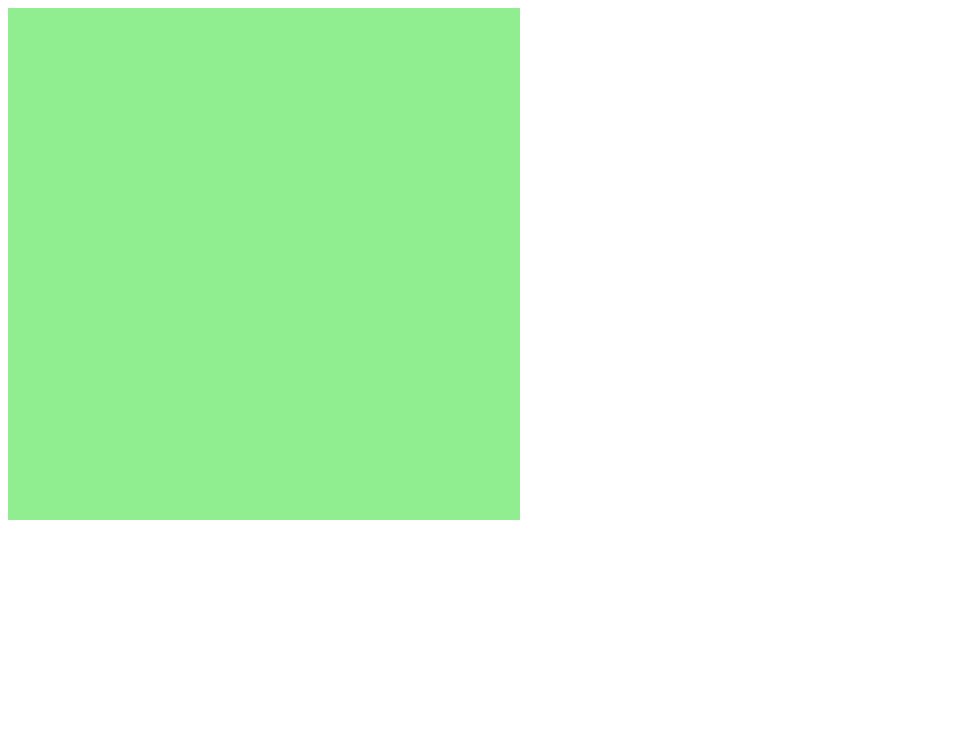
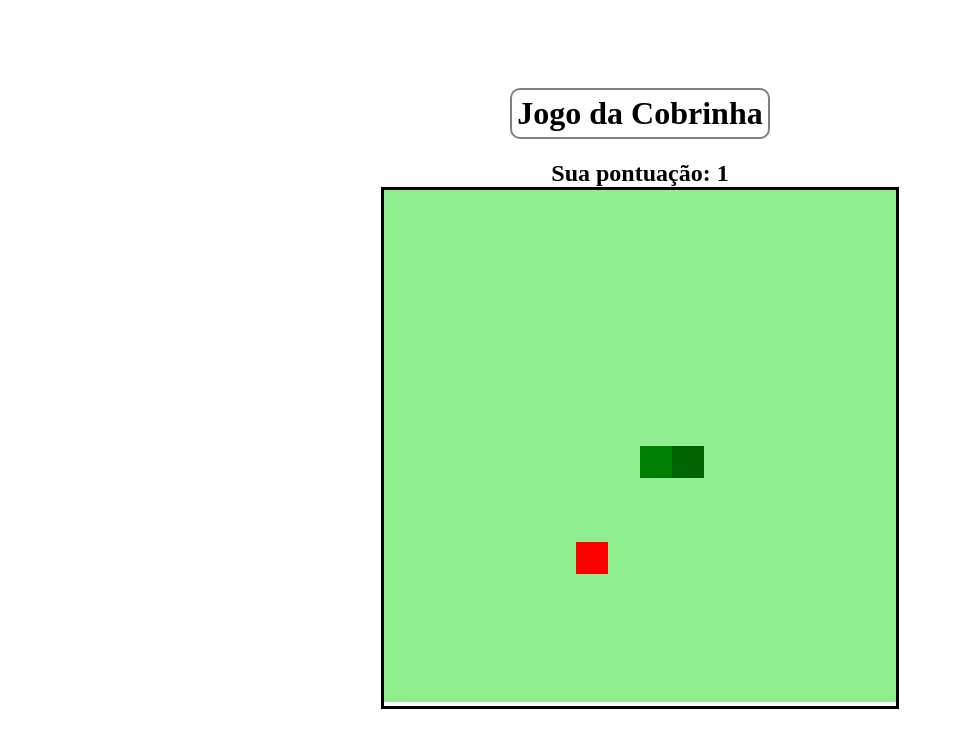
Before and after one commit to Rafaeldnobre/Cobrinha_javascrip, a plain HTML site: page index.html in a window 1280 px wide. Shown: the whole page, without its empty margins (0-954 px from the left). Drawn offline with Linux system fonts and the light colour scheme.

Commit message:
Pontuação e estilos

```diff
--- a/index.html
+++ b/index.html
@@ -9,7 +9,13 @@
     <title>Snake Game</title>
 </head>
 <body>
-    <canvas id="snake" width="512" height="512"></canvas>
+    <h1>Jogo da Cobrinha</h1>
+    <h2 id=header>Sua pontuação: </h2>
+
+    <div class="canva">
+        <canvas id="snake" width="512" height="512"></canvas>
+    </div>
+
 </body>
 
 </html>
--- a/script.js
+++ b/script.js
@@ -7,6 +7,12 @@
     y: 8*box
 };
 let direction = "right"
+let food = {
+    x: Math.floor(Math.random() * 15 + 1) * box,
+    y: Math.floor(Math.random() * 15 + 1) * box
+}
+let pontuacao = 0;
+
 
 function criarBG(){
     context.fillStyle = "lightgreen";
@@ -15,14 +21,47 @@
 
 function criarcobrinha(){
     for (i = 0; i<snake.length; i++){
-        context.fillStyle = "green";
-        context.fillRect(snake[i].x, snake[i].y, box, box);
+        if (i==0){
+            context.fillStyle = "darkgreen";
+            context.fillRect(snake[i].x, snake[i].y, box, box);
+        }else{
+            context.fillStyle = "green";
+            context.fillRect(snake[i].x, snake[i].y, box, box);
+        }
     }
 }
 
+function drawFood(){
+    context.fillStyle = "Red";
+    context.fillRect(food.x, food.y, box, box);
+}
+
+document.addEventListener('keydown', update);
+
+function update(event){
+    if(event.keyCode == 37 && direction != "right") direction="left";
+    if(event.keyCode == 38 && direction != "up") direction="down";
+    if(event.keyCode == 39 && direction != "left") direction="right";
+    if(event.keyCode == 40 && direction != "down") direction="up";
+}
+
 function iniciarJogo(){
-    criarBG()
-    criarcobrinha()
+    if (snake[0].x > 15*box && direction =="right") snake[0].x = 0;
+    if (snake[0].x < 0 && direction =="left") snake[0].x = 15*box;
+    if (snake[0].y > 15*box && direction =="up") snake[0].y = 0;
+    if (snake[0].y < 0 && direction =="down") snake[0].y = 16*box;
+
+    for (i=1; i<snake.length; i++){
+        if (snake[0].x == snake[i].x && snake[0].y == snake[i].y){
+            clearInterval(jogo);
+            let text = "Game Over, sua pontuação foi de: " + pontuacao;
+            alert(text)
+        }
+    }
+
+    criarBG();
+    criarcobrinha();
+    drawFood();
 
     let snakeX = snake[0].x;
     let snakeY = snake[0].y;
@@ -32,7 +71,15 @@
     if (direction == "up") snakeY += box;
     if (direction == "down") snakeY -= box;
 
-    snake.pop();
+    if (snakeX != food.x || snakeY != food.y){
+        snake.pop()
+    }
+    else{
+        food.x = Math.floor(Math.random() * 15 + 1) * box;
+        food.y = Math.floor(Math.random() * 15 + 1) * box;
+        pontuacao +=1;
+        document.getElementById("header").textContent = "Sua pontuação: " + pontuacao;
+    }
 
     let newHead = {
         x: snakeX,
@@ -40,6 +87,7 @@
     }
 
     snake.unshift(newHead);
+    console.log(pontuacao);
 }
 
 let jogo = setInterval(iniciarJogo, 100)
--- a/style.css
+++ b/style.css
@@ -0,0 +1,22 @@
+body{
+    height: 95vh;
+    width: 95;
+    display: flex;
+    justify-content: center;
+    align-items: center;
+    flex-direction: column;
+}
+
+.canva{
+    border: 3px solid black;
+}
+
+h1{
+    border: 2px solid gray;
+    padding: 5px;
+    border-radius: 10px;
+}
+
+h2{
+    margin: 0;
+}
```
